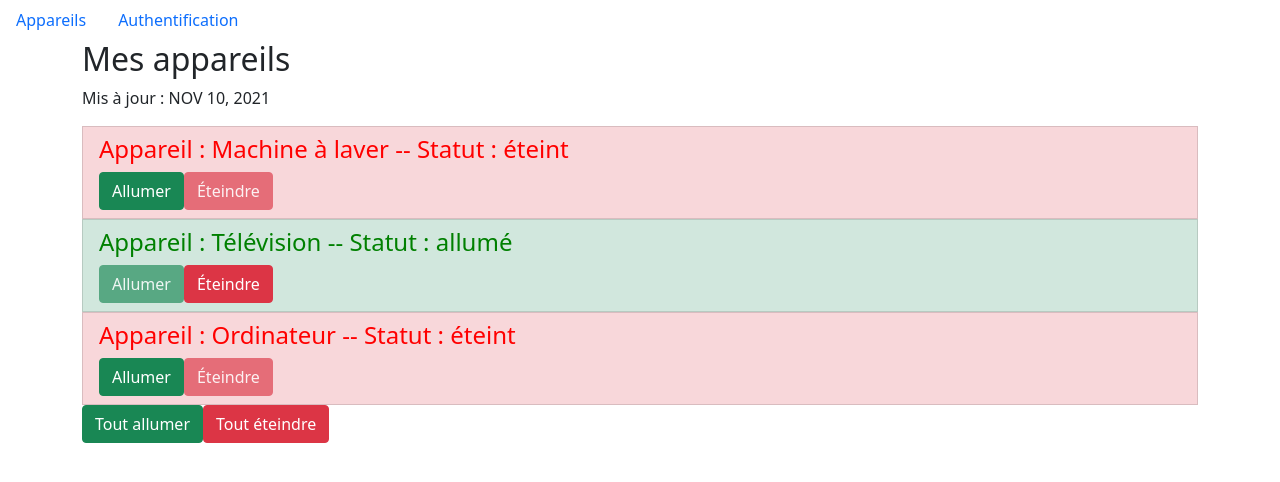
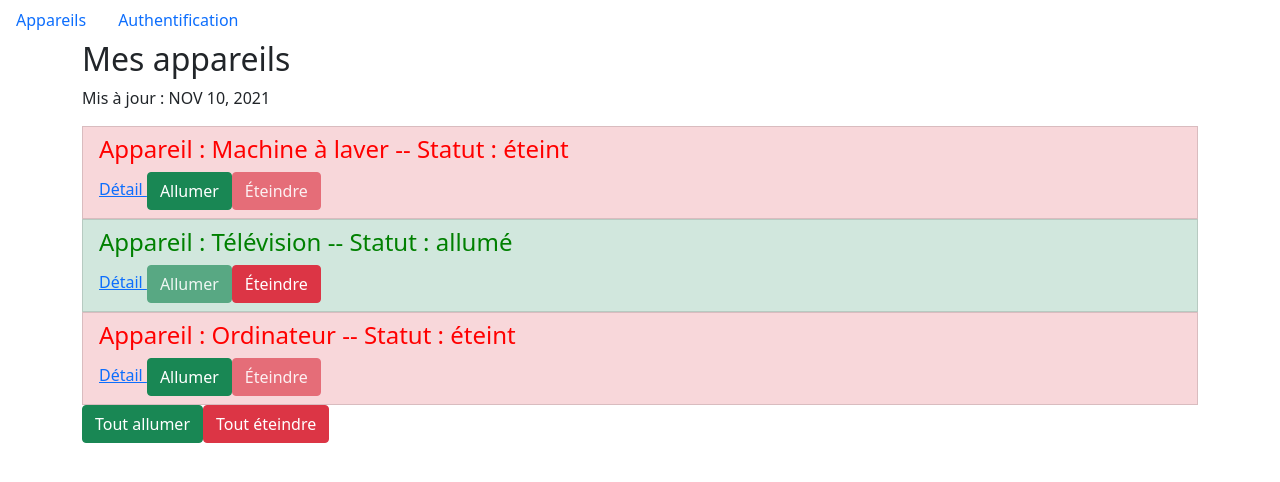
Before and after one commit to HelixFix/first-angular-app, an Angular app: page / in a window 1280 px wide. Shown: the top 482 px of the page. Built offline with nearby package versions, Linux system fonts and the light colour scheme.

Commit message:
Add params in routes

```diff
--- a/src/app/app.module.ts
+++ b/src/app/app.module.ts
@@ -12,9 +12,11 @@
 import { AppareilViewComponent } from './appareil-view/appareil-view.component';
 import { RouterModule, Routes } from '@angular/router';
 import { AuthService } from './services/auth.services';
+import { SingleAppareilComponent } from './single-appareil/single-appareil.component';
 
 const appRoutes: Routes = [
   { path: 'appareils', component: AppareilViewComponent},
+  { path: 'appareils/:id', component: SingleAppareilComponent},
   { path: 'auth', component: AuthComponent},
   { path: '', component: AppareilViewComponent}
 ]
@@ -25,7 +27,9 @@
     MonPremierComponent,
     AppareilComponent,
     AuthComponent,
-    AppareilViewComponent
+    AppareilViewComponent,
+    SingleAppareilComponent
+
   ],
   imports: [
     BrowserModule,
--- a/src/app/appareil-view/appareil-view.component.html
+++ b/src/app/appareil-view/appareil-view.component.html
@@ -6,9 +6,11 @@
       <ul class="list-group">
 
         <app-appareil *ngFor="let appareil of appareils; let i = index"
-        [indexOfAppareil]="i"
-        [appareilName]="appareil.name"
-        [appareilStatus]="appareil.status"></app-appareil>
+          [indexOfAppareil]="i"
+          [appareilName]="appareil.name"
+          [appareilStatus]="appareil.status"
+          [id]="appareil.id">
+        </app-appareil>
 
       </ul>
 
--- a/src/app/appareil/appareil.component.html
+++ b/src/app/appareil/appareil.component.html
@@ -3,6 +3,8 @@
 'list-group-item-danger': appareilStatus === 'éteint'}">
 
     <h4 [ngStyle]="{color: getColor()}">Appareil : {{ appareilName }} -- Statut : {{ getStatus() }}</h4>
+
+    <a [routerLink]="[id]">Détail </a>
 
     <button class="btn btn-success"
     (click)="onSwitchOn()"
--- a/src/app/appareil/appareil.component.ts
+++ b/src/app/appareil/appareil.component.ts
@@ -10,6 +10,7 @@
   @Input() appareilName   : string;
   @Input() appareilStatus : string;
   @Input() indexOfAppareil: number;
+  @Input() id             : number;
 
   constructor(private appareilService: AppareilService) {}
 
--- a/src/app/auth/auth.component.ts
+++ b/src/app/auth/auth.component.ts
@@ -3,9 +3,9 @@
 import { AuthService } from '../services/auth.services';
 
 @Component({
-  selector: 'app-auth',
+  selector   : 'app-auth',
   templateUrl: './auth.component.html',
-  styleUrls: ['./auth.component.scss']
+  styleUrls  : ['./auth.component.scss']
 })
 export class AuthComponent implements OnInit {
 
--- a/src/app/services/appareils.services.ts
+++ b/src/app/services/appareils.services.ts
@@ -1,36 +1,43 @@
 export class AppareilService {
   appareils = [
     {
-          name  : "Machine à laver",
-          status: 'éteint'
+      id    : 1,
+      name  : 'Machine à laver',
+      status: 'éteint',
     },
     {
-          name  : "Télévision",
-          status: 'allumé'
+      id    : 2,
+      name  : 'Télévision',
+      status: 'allumé',
     },
     {
-          name  : "Ordinateur",
-          status: 'éteint'
+      id    : 3,
+      name  : 'Ordinateur',
+      status: 'éteint',
+    },
+  ];
+
+  getAppareilById(id: number) {
+    return this.appareils.find((appareilObject) => appareilObject.id === id);
   }
-      ]
 
   switchOnAll() {
-        for(let appareil of this.appareils) {
-            appareil.status = 'allumé'
+    for (let appareil of this.appareils) {
+      appareil.status = 'allumé';
     }
   }
 
   switchOffAll() {
-        for(let appareil of this.appareils) {
-            appareil.status = 'éteint'
+    for (let appareil of this.appareils) {
+      appareil.status = 'éteint';
     }
   }
 
   switchOnOne(index: number) {
-        this.appareils[index].status = 'allumé'
+    this.appareils[index].status = 'allumé';
   }
 
   switchOffOne(index: number) {
-        this.appareils[index].status = 'éteint'
+    this.appareils[index].status = 'éteint';
   }
 }
--- /dev/null
+++ b/src/app/single-appareil/single-appareil.component.html
@@ -0,0 +1,3 @@
+<h2>{{ name }}</h2>
+<p>Statut : {{ status }}</p>
+<a routerLink="/appareils">Retour à la liste</a>
--- /dev/null
+++ b/src/app/single-appareil/single-appareil.component.ts
@@ -0,0 +1,24 @@
+import { Component, OnInit } from '@angular/core';
+import { ActivatedRoute } from '@angular/router';
+import { AppareilService } from '../services/appareils.services';
+
+@Component({
+  selector   : 'app-single-appareil',
+  templateUrl: './single-appareil.component.html',
+  styleUrls  : ['./single-appareil.component.scss']
+})
+export class SingleAppareilComponent implements OnInit {
+
+  name  : string = 'Appareil';
+  status: string = 'Statut';
+
+  constructor(private appareilService: AppareilService,
+              private route: ActivatedRoute) {}
+
+  ngOnInit(): void {
+    const id          = this.route.snapshot.params['id'];
+          this.name   = this.appareilService.getAppareilById(+id)?.name as string;
+          this.status = this.appareilService.getAppareilById(+id)?.status as string
+  }
+
+}
```
Also changed, not shown: src/app/single-appareil/single-appareil.component.scss (added), 1 other file (tests, documents, lock files or other folders). Lines whose indentation alone changed are shown as unchanged.
